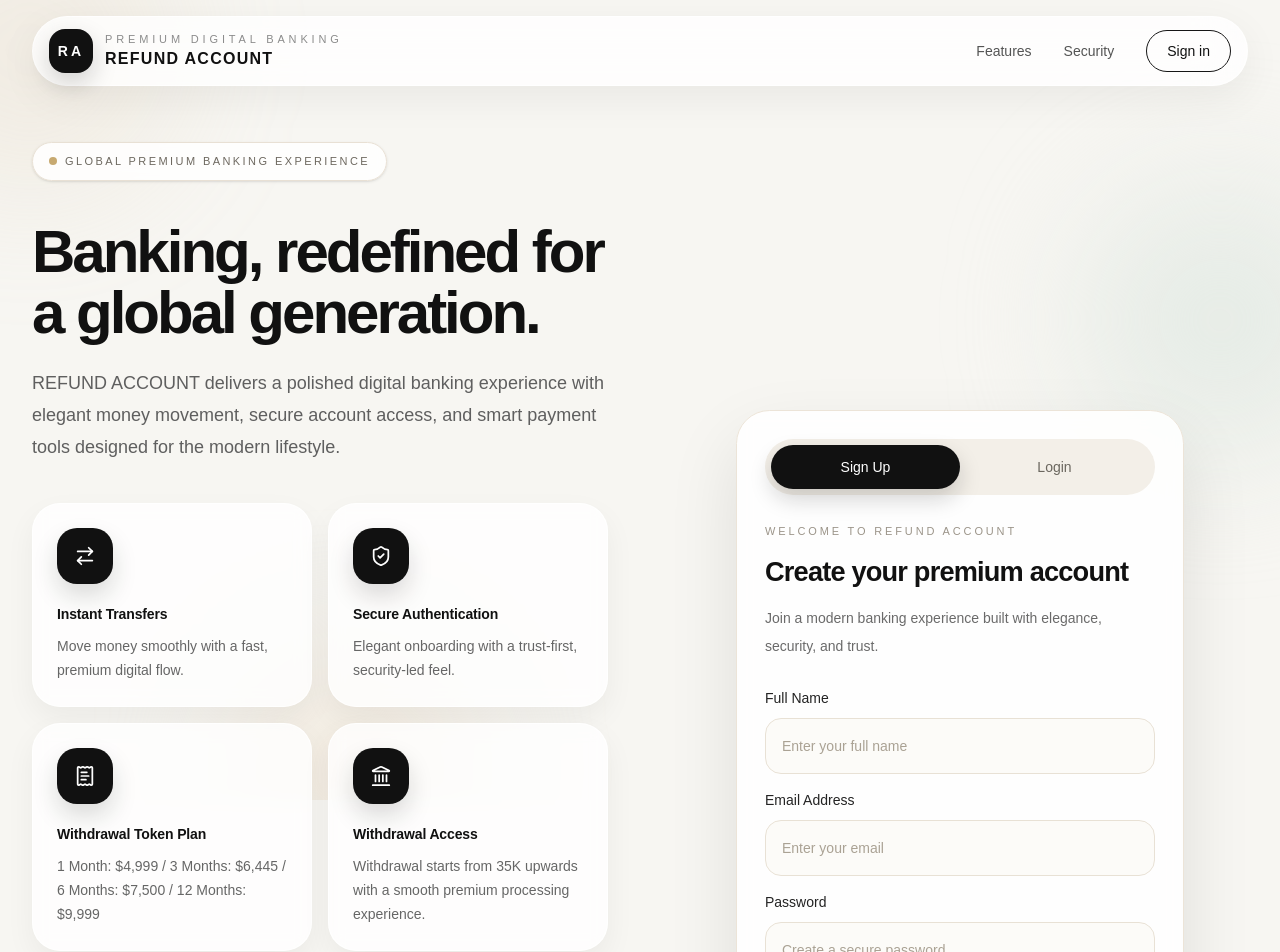
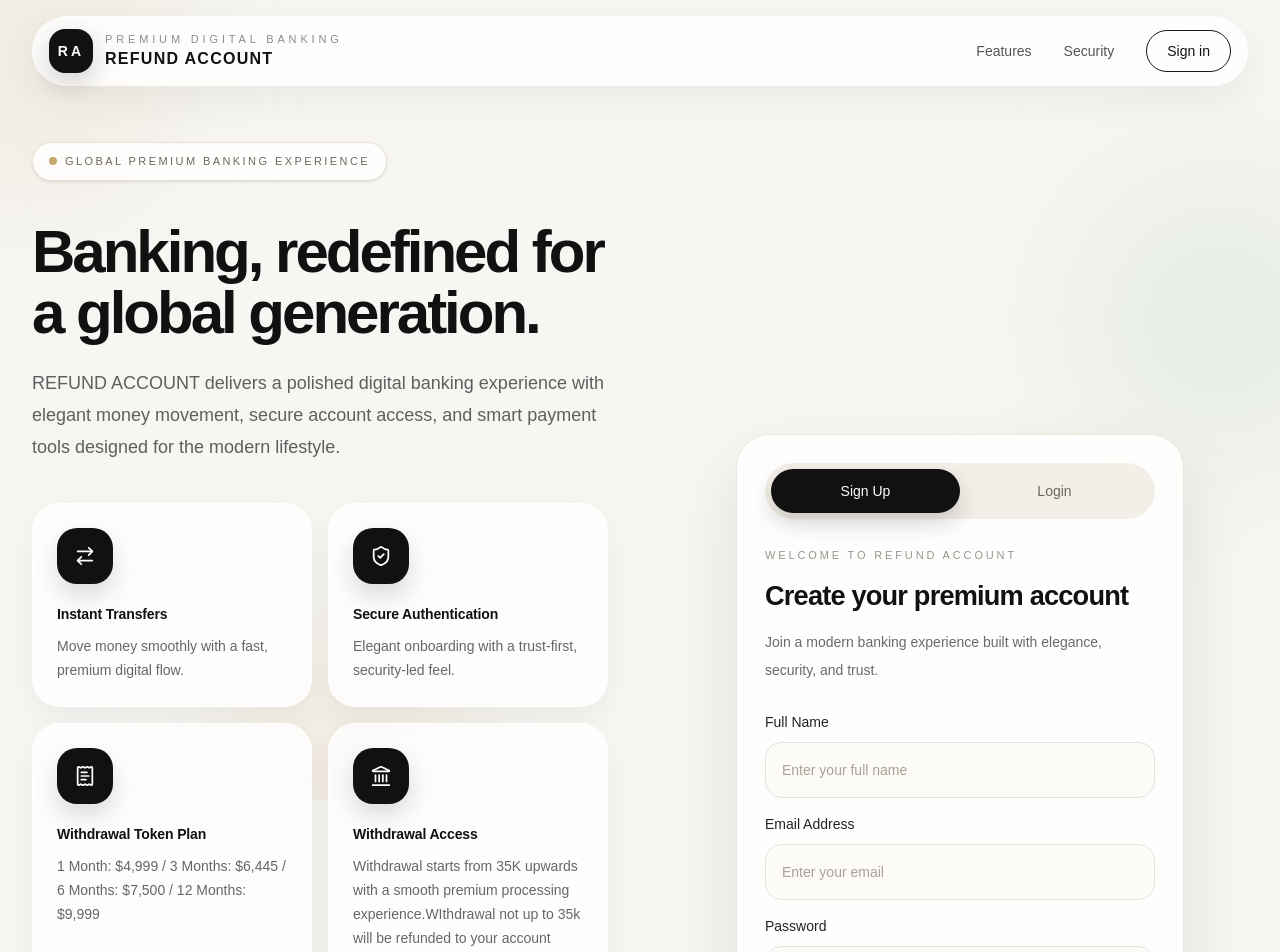
Before and after one commit to Ikechukwu001/Outline, a Next.js app: page / in a window 1280 px wide. Shown: the top 952 px of the page. Built offline with nearby package versions, Linux system fonts and the light colour scheme; no server answers.

Commit message:
Addeda fix to one card

```diff
--- a/components/sections/HeroSection.js
+++ b/components/sections/HeroSection.js
@@ -46,7 +46,7 @@ export default function HeroSection() {
         <FeatureCard
           icon={Landmark}
           title="Withdrawal Access"
-          description="Withdrawal starts from 35K upwards with a smooth premium processing experience."
+          description="Withdrawal starts from 35K upwards with a smooth premium processing experience.WIthdrawal not up to 35k will be refunded to your account within 48 hours."
         />
       </div>
 
```
